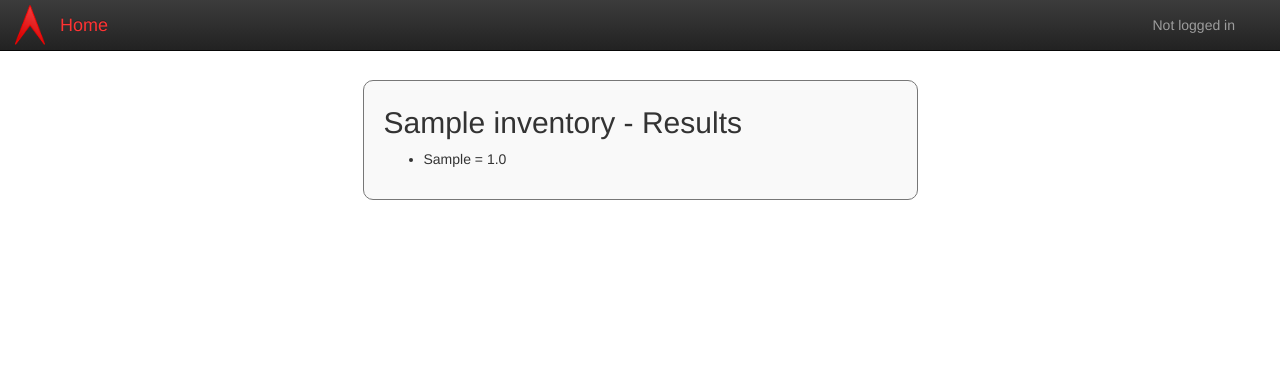
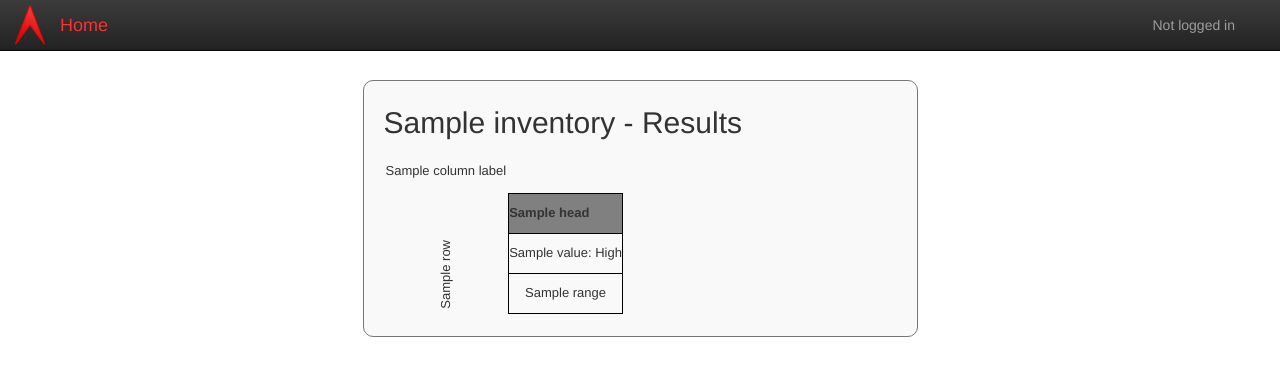
Before and after one commit to srmagura/goodnight-lead, a Django app: template app/templates/review_inventory/firo_b.html in a window 1280 px wide. Shown: the top 376 px of the page. Run offline with Django 3.2, Linux system fonts and the light colour scheme; tables that the repository leaves empty hold one stand-in row (values such as "Sample post"); the template is opened without the code that fills it: values that come from a table or form of the project are taken from there, most other values are stand-ins (such as "Sample title", 1, 10 or a date in 2020); parts of the project's set-up code (start-up, migrations or seed data) failed here and were passed over; some libraries are stand-ins or nearby versions.

Commit message:
Merge branch 'erich_dev'
Adding the FIRO-B results page and the depression/counseling warning.

```diff
--- a/app/static/app/css/base.css
+++ b/app/static/app/css/base.css
@@ -63,6 +63,7 @@ img.navbar-logo {
 }
 /******************/
 
+/******Popover******/
 .popover {
     min-width:200px;
 }
@@ -76,7 +77,9 @@ img.navbar-logo {
 .bottom-popover-container-wrapper {
     margin-top:30px;
 }
+/*******************/
 
+/******AccountSettings******/
 .legend {
     width:auto;
     border:none;
@@ -90,6 +93,44 @@ img.navbar-logo {
     padding-left:0;
     padding-right:0;
 }
+/***************************/
+
+/******InventoryResults******/
+.results-table {
+    border-collapse:separate !important;
+    border-spacing: 2px;
+    font-size:13px;
+}
+.results-table tr {
+    height: 40px;
+}
+.section-table {
+    width:100%;
+    border:1px solid black;
+    border-collapse:collapse;
+}
+.section-table th {
+    height:20px;
+    background-color: grey;
+}
+.section-table td {
+    border:1px solid black;
+    text-align:center;
+}
+.header-row td {
+    text-align: center;
+}
+.row-label {
+    margin:0;
+    padding:0;
+    max-width: 30px;
+}
+.row-label p {
+    transform:rotate(270deg);
+    -ms-transform:rotate(270deg); /* IE 9 */
+    -webkit-transform:rotate(270deg); /* Opera, Chrome, and Safari */
+}
+/****************************/
 
 .page-login .title
 {
--- a/app/static/app/js/base.js
+++ b/app/static/app/js/base.js
@@ -10,7 +10,7 @@ $extendedWidth = 150; //The width of the extended navbar
 $(window).load(
     function() {
         $('.popover-toggle').popover({
-            trigger: 'click',
+            trigger: 'hover',
             template: '<div class="popover" role="tooltip"><div class="arrow"></div><h3 class="popover-title"></h3><div class="popover-content"></div></div>',
         });
 
--- a/app/templates/index.html
+++ b/app/templates/index.html
@@ -105,4 +105,5 @@
             </div>
         </div>
     </div>
+    {% include "depression.html" %}
 {% endblock %}
--- a/app/templates/review_inventory/firo_b.html
+++ b/app/templates/review_inventory/firo_b.html
@@ -1,11 +1,52 @@
 {% extends "review_inventory.html" %}
 
 {% block review_content %}
-<div>
-<ul>
-{% for metric in metrics %}
-<li>{{metric.key}} = {{metric.value}}</li>
-{% endfor %}
-</ul>
-</div>
+<table class="results-table">
+    <tr class="header-row hidden-xs">
+        {% for label in column_labels %}
+            <td>
+                {{ label }}
+            </td>
+        {% endfor %}
+    </tr>
+    {% for label, row in rows %}
+        <tr>
+            <td class="row-label hidden-xs">
+                <p>{{ label }}</p>
+            </td>
+            {% for col in row %}
+                <td>
+                    <table class="section-table">
+                        <tr>
+                            <th>
+                                {{ col.head }}
+                            </th>
+                        </tr>
+                        <tr>
+                            <td>
+                                <span class="results-value">
+                                    {{ col.value }}:
+                                </span>
+                                <span class="results-descriptor">
+                                    {% if col.value < col.breakpoints.lower %}
+                                        Low
+                                    {% elif col.value < col.breakpoints.upper %}
+                                        Medium
+                                    {% else %}
+                                        High
+                                    {% endif %}
+                                </span>
+                            </td>
+                        </tr>
+                        <tr>
+                            <td>
+                                {{ col.range }}
+                            </td>
+                        </tr>
+                    </table>
+                </td>
+            {% endfor %}
+        </tr>
+    {% endfor %}
+</table>
 {% endblock %}
--- a/app/templates/user_templates/login.html
+++ b/app/templates/user_templates/login.html
@@ -42,5 +42,6 @@ Login
             </div>
         </div>
     </div>
+    {% include "depression.html" %}
 </div>
 {% endblock %}
```
Also changed, not shown: app/inventories/firo_b.py (+94 -5 lines), app/templates/depression.html (added, +8 -0 lines), app/inventories/views.py (line endings or trailing spaces), app/templates/review_inventory.html (line endings or trailing spaces).
